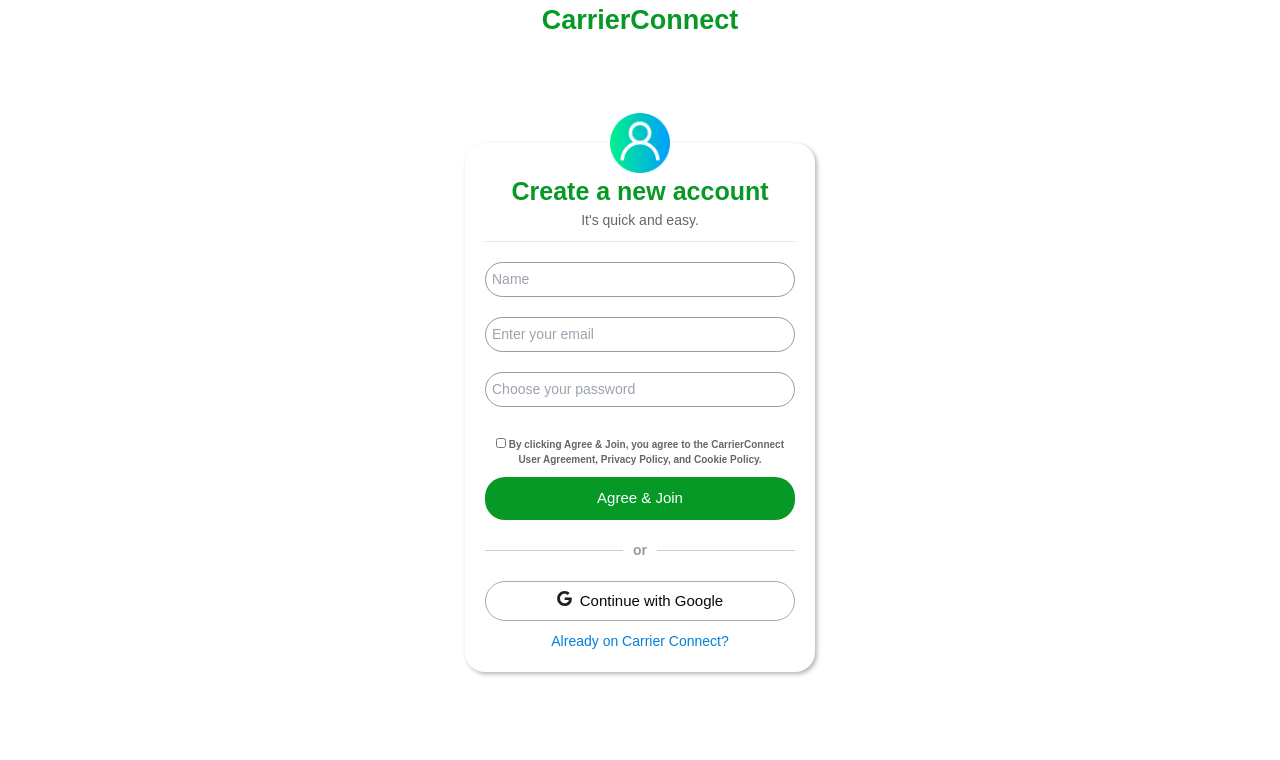
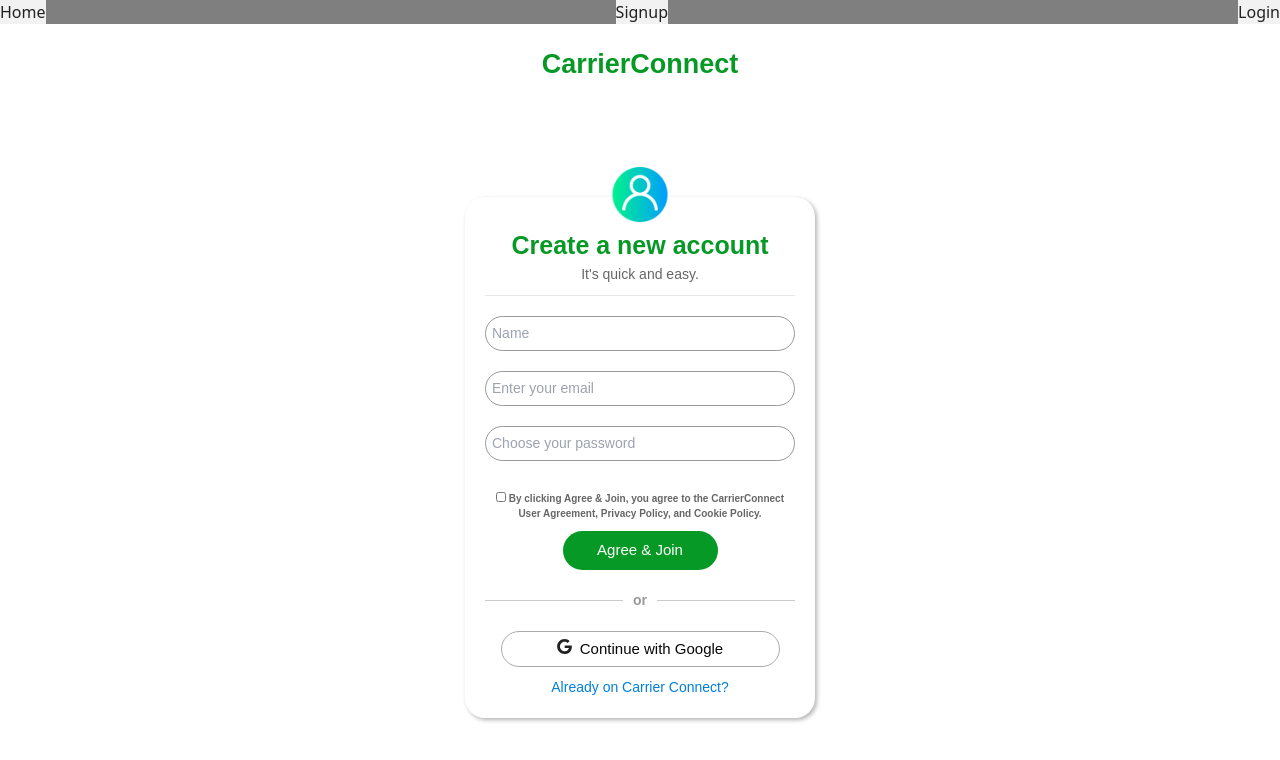
Before and after one commit to MantoshKr/carrier-connect, a React (Create React App) app: page /Signup in a window 1280 px wide. Shown: the top 760 px of the page. Built offline with nearby package versions, Linux system fonts and the light colour scheme; no server answers.

Commit message:
Login page

```diff
--- a/src/App.js
+++ b/src/App.js
@@ -3,6 +3,7 @@
 import { AuthContextProvider } from "./context/AuthContext";
 import Signup from "./pages/Signup/Signup";
 import Login from "./pages/Login/Login";
+import Navbar from "./components/Navbar/Navbar";
 
 
 function App() {
@@ -12,6 +13,7 @@
    <BrowserRouter>
 
    <AuthContextProvider>
+   <Navbar/>
     <Routes>
       <Route path="/" element={<Home />}/>
       <Route path="/Login" element={<Login />}/>
--- /dev/null
+++ b/src/components/Navbar/Navbar.css
@@ -0,0 +1,6 @@
+.navbar{
+display: flex;
+justify-content: space-between;
+background-color: rgba(0, 0, 0, 0.5);
+
+}
--- /dev/null
+++ b/src/components/Navbar/Navbar.jsx
@@ -0,0 +1,17 @@
+import React from 'react'
+import { Link } from 'react-router-dom'
+import './Navbar.css'
+
+const Navbar = () => {
+  return (
+    <div className='navbar'>
+<Link to='/'>Home</Link>
+
+<Link to='/signup'>Signup</Link>
+
+<Link to='/login'>Login</Link>
+    </div>
+  )
+}
+
+export default Navbar
--- a/src/pages/Home/Home.jsx
+++ b/src/pages/Home/Home.jsx
@@ -1,10 +1,11 @@
 import React from 'react'
 import Signup from '../Signup/Signup'
+
 
 const Home = () => {
   return (
     <div>
-    <Signup />
+    Home
     </div>
   )
 }
--- a/src/pages/Login/Login.jsx
+++ b/src/pages/Login/Login.jsx
@@ -1,9 +1,114 @@
 import React from 'react'
+import { useState } from 'react';
+import { Link, useNavigate } from 'react-router-dom';
+import { UserAuth } from '../../context/AuthContext';
+import "../Signup/Signup.css"
+import { ImGoogle } from 'react-icons/im';
+import userImage from '../../assets/user.png'
+
+
+
 
 const Login = () => {
-  return (
-    <div>Login</div>
-  )
+  const [email, setEmail] = useState();
+  const [password, setPassword] = useState();
+  const Navigate = useNavigate();
+  const { user ,logIn } = UserAuth();
+
+
+
+  const handleSubmit = async (e) => {
+      e.preventDefault('')
+      try {
+          await logIn(email,password)
+          Navigate('/')
+      } catch (error) {
+          console.log(error)
+
+      }
+  };
+
+
+return (
+  <>
+  <div className='main'>
+                <p className='carrier-connect'>CarrierConnect</p>
+                {/* <img src={logo} alt="logo" className="ccLogo" /> */}
+
+
+
+                <div className='sign-up-form' >
+
+                    <img src={userImage} alt="user" />
+                    <h1>Sign in</h1>
+                    <p>Stay updated on your professional world</p>
+
+
+
+                    <hr className="divider" />
+
+
+
+
+                    <form onSubmit={handleSubmit}>
+
+
+
+
+
+                        <input onChange={
+                            (e) => {
+                                setEmail(e.target.value)
+                            }
+
+                        }
+
+                            type="email" placeholder="Enter your email" className="input-box" />
+                        <input onChange={
+                            (e) => {
+                                setPassword(e.target.value)
+                            }
+
+                        }
+                            type="password" placeholder="Choose your password" className="input-box" />
+
+
+
+
+                        {/* <p id='terms' > <span><input type='checkbox' className='checkbox' /> </span>  By clicking Agree & Join, you agree to the CarrierConnect User Agreement, Privacy Policy, and Cookie Policy.</p> */}
+
+
+                        <button type="submit" className="signup-btn">Login</button>
+
+
+                    </form>
+
+                    <div className='or-divider'>
+                        <hr className="divider-line" />
+                        <span className="or-text">or</span>
+                        <hr className="divider-line" />
+                    </div>
+
+
+                    <div className="google-signup">
+                        <button className="google-btn" >
+                            <span className="google-icon"><ImGoogle /></span>
+                            Login with Google
+                        </button>
+                    </div>
+
+
+
+
+                    <Link to='/Signup'>
+                        <p id="login" >Sign Up for CarrierConnect? </p>
+                    </Link>
+
+                </div>
+            </div>
+
+  </>
+)
 }
 
 export default Login
--- a/src/pages/Signup/Signup.css
+++ b/src/pages/Signup/Signup.css
@@ -10,6 +10,8 @@
    font-size: 27px;
    font-weight: 700;
     color: #079926;
+    margin: 10px 0;
+    padding: 10px ;
 }
 
 
@@ -53,8 +55,8 @@
 
 .signup-btn {
     color: #ffffff;
-    width: 100%;
-    padding: 10px;
+    width: 50%;
+    padding: 8px;
     border-radius: 20px;
     font-size: 15px;
     margin: 10px 0;
@@ -88,8 +90,8 @@
 
   .google-btn {
     color: #080808;
-    width: 100%;
-    padding: 8px;
+    width: 90%;
+    padding: 6px;
     border-radius: 20px;
     font-size: 15px;
     margin: 10px 0;
@@ -137,12 +139,11 @@
   }
 
   img{
-    width:60px;
+    width:55px;
     margin-top: -50px;
     position: absolute;
     left: 50%;
     transform: translateX(-50%);
-    width:60px;
   }
 
   #terms{
```
